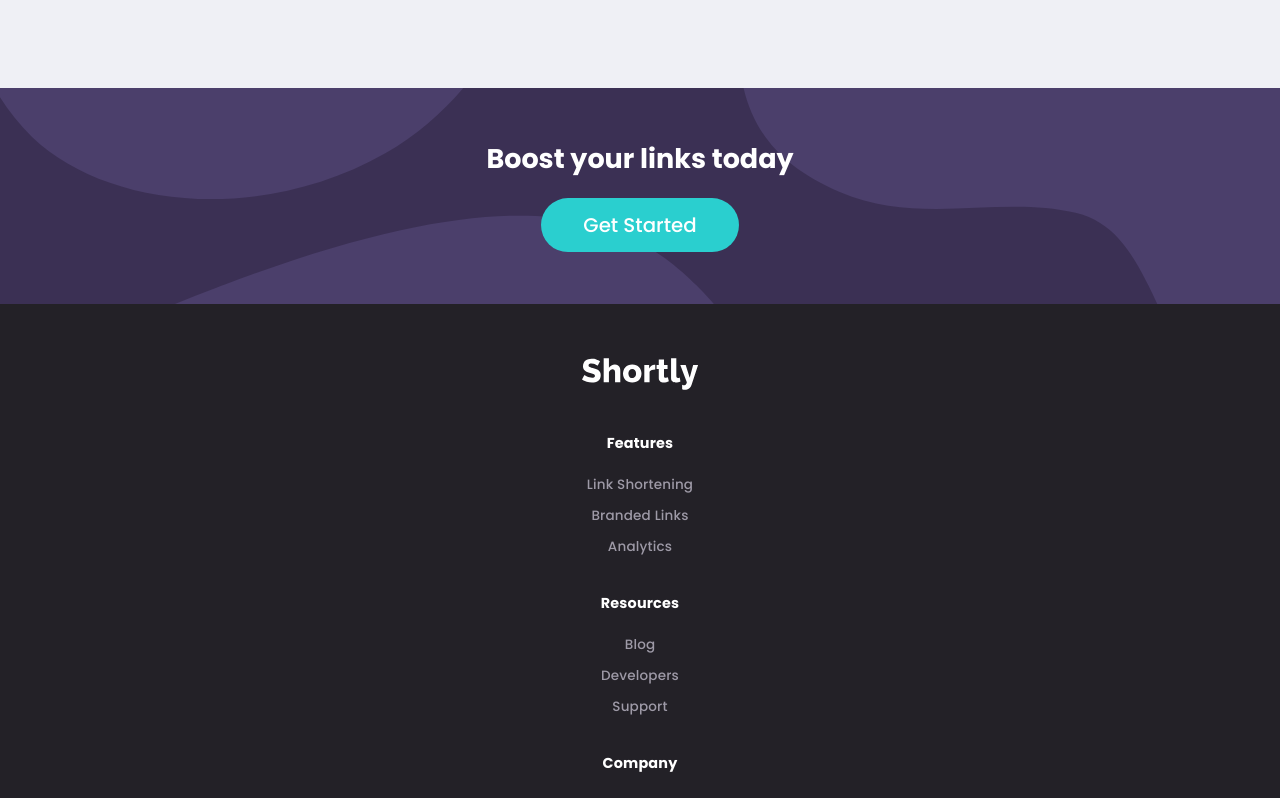
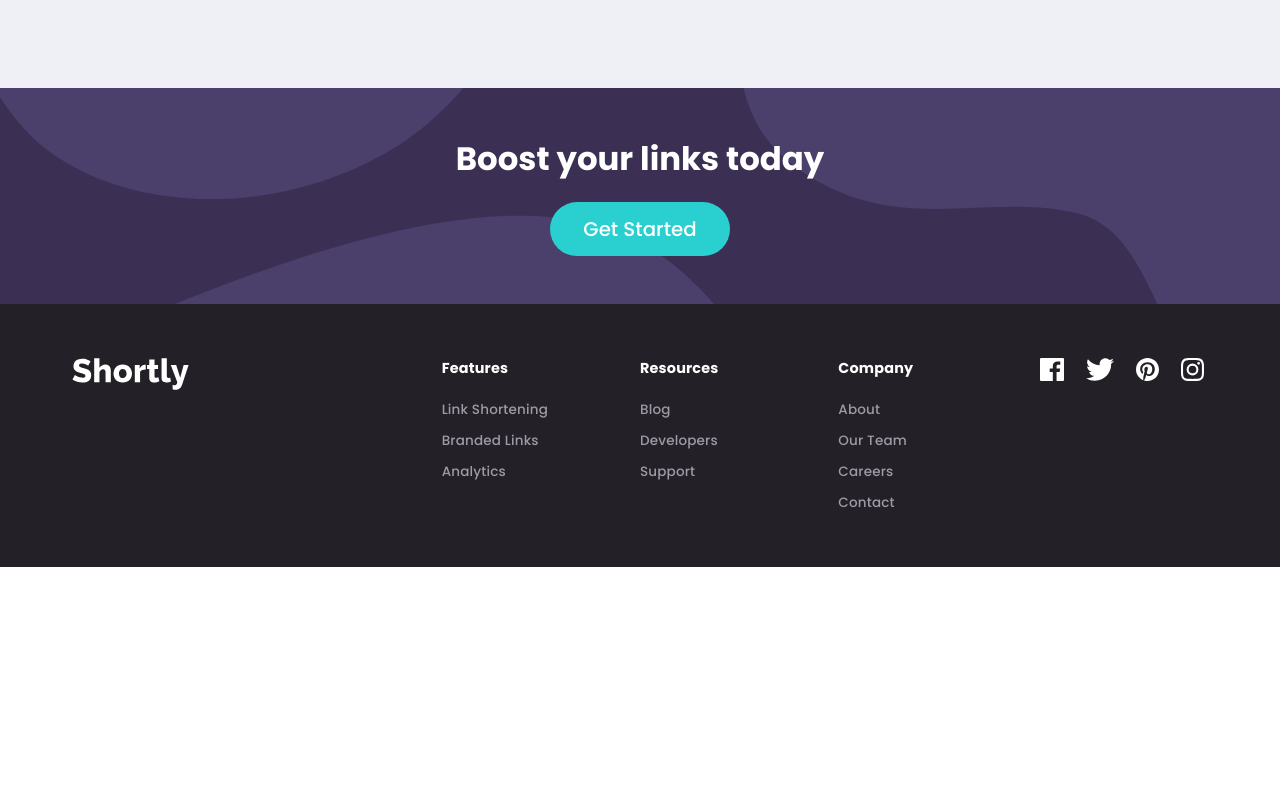
Before and after one commit to 0-BSCode/url-shortening-api, a React (Create React App) app in the folder frontend/: page / in a window 1280 px wide. Shown: the part 1240-2038 px from the top of the page. After the commit the page ends 1807 px from the top, so only its background shows below. Built offline with nearby package versions, Linux system fonts and the light colour scheme.

Commit message:
Desktop design for footer and boost components

```diff
--- a/frontend/src/components/Boost/Boost.module.css
+++ b/frontend/src/components/Boost/Boost.module.css
@@ -37,4 +37,13 @@
         background-image: url('../../images/bg-boost-desktop.svg');
         height: 12rem;
     }
+
+    .boost__title {
+        font-size: 1.8rem;
+    }
+
+    .boost__btn {
+        width: 10rem;
+        height: 3rem;
+    }
 }
--- a/frontend/src/components/Footer/Footer.module.css
+++ b/frontend/src/components/Footer/Footer.module.css
@@ -47,3 +47,35 @@
     height: 100%;
     object-fit: contain;
 }
+
+@media screen and (min-width: 1024px) {
+    .footer {
+        padding-inline: 4rem;
+        display: grid;
+        grid-template-columns: 2fr repeat(4, 1fr);
+        column-gap: 1.5rem;
+    }
+
+    .footer__logo {
+        justify-self: start;
+        left: 0;
+        transform: translate(0);
+    }
+
+    .footer__links {
+        text-align: left;
+    }
+
+    .footer__linkTitle.footer__linkTitle,
+    .footer__btns {
+        margin-top: 0;
+    }
+
+    .footer__btns {
+        column-gap: 1rem;
+    }
+
+    .footer__btn.footer__btn {
+        height: 1.3rem;
+    }
+}
```
